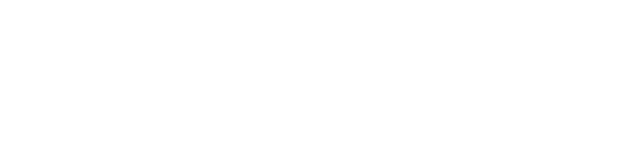
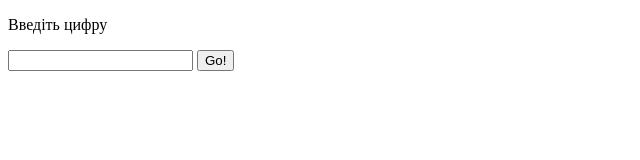
Before and after one commit to Tiomixx96/Lesson-4, a plain HTML site: page Lesson/index.html in a window 1280 px wide. Shown: the whole page, without its empty margins (0-640 px from the left). Drawn offline with Linux system fonts and the light colour scheme.

Commit message:
Made homework

```diff
--- a/Lesson/index.html
+++ b/Lesson/index.html
@@ -1,12 +1,17 @@
 <!DOCTYPE html>
 <html lang="en">
-<head>
-    <meta charset="UTF-8">
-    <meta http-equiv="X-UA-Compatible" content="IE=edge">
-    <meta name="viewport" content="width=device-width, initial-scale=1.0">
+  <head>
+    <meta charset="UTF-8" />
+    <meta http-equiv="X-UA-Compatible" content="IE=edge" />
+    <meta name="viewport" content="width=device-width, initial-scale=1.0" />
     <title>Lesson 4</title>
-</head>
-<body>
-    <script src="./js/script.js" ></script>
-</body>
+  </head>
+  <body>
+    <label>
+      <p>Введіть цифру</p>
+      <input type="number" name="number" />
+      <button>Go!</button>
+    </label>
+    <script src="./js/script.js"></script>
+  </body>
 </html>
```
Also changed, not shown: HomeWork/js/script.js (+60 -0 lines), Lesson/js/script.js (+194 -0 lines).
